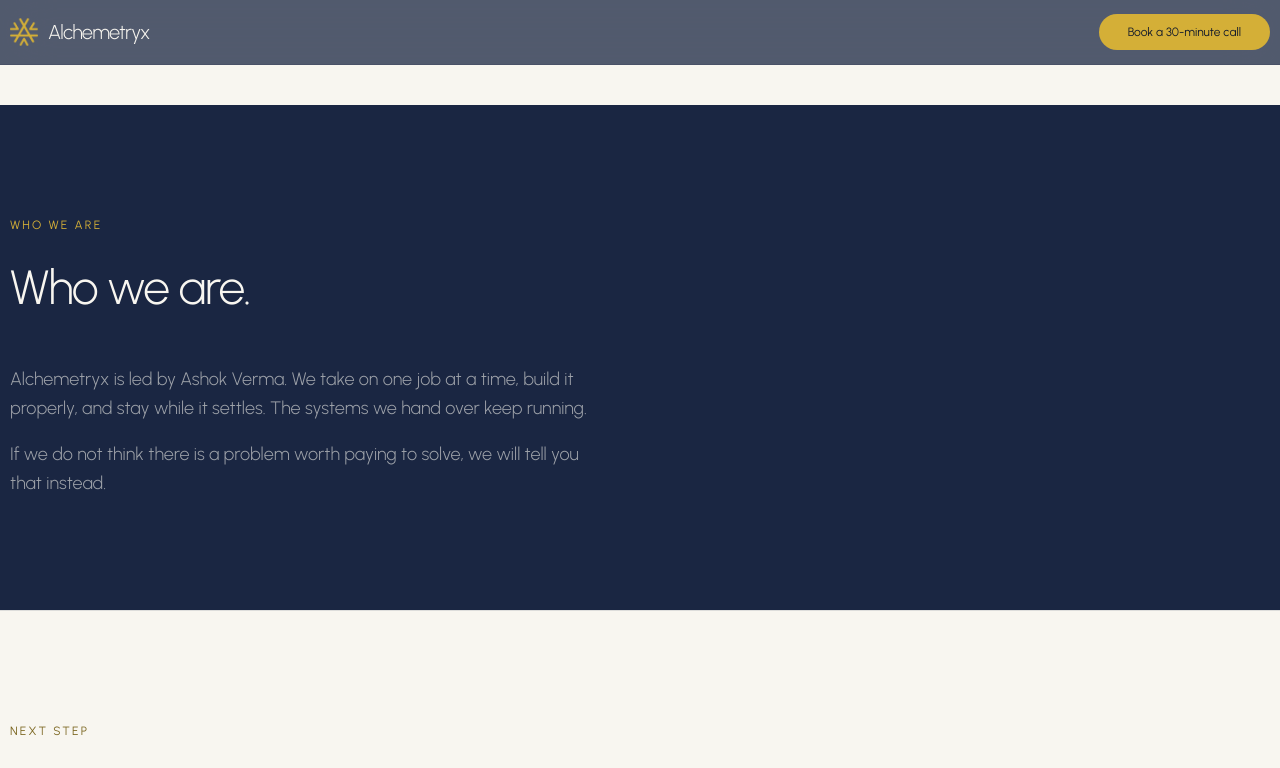
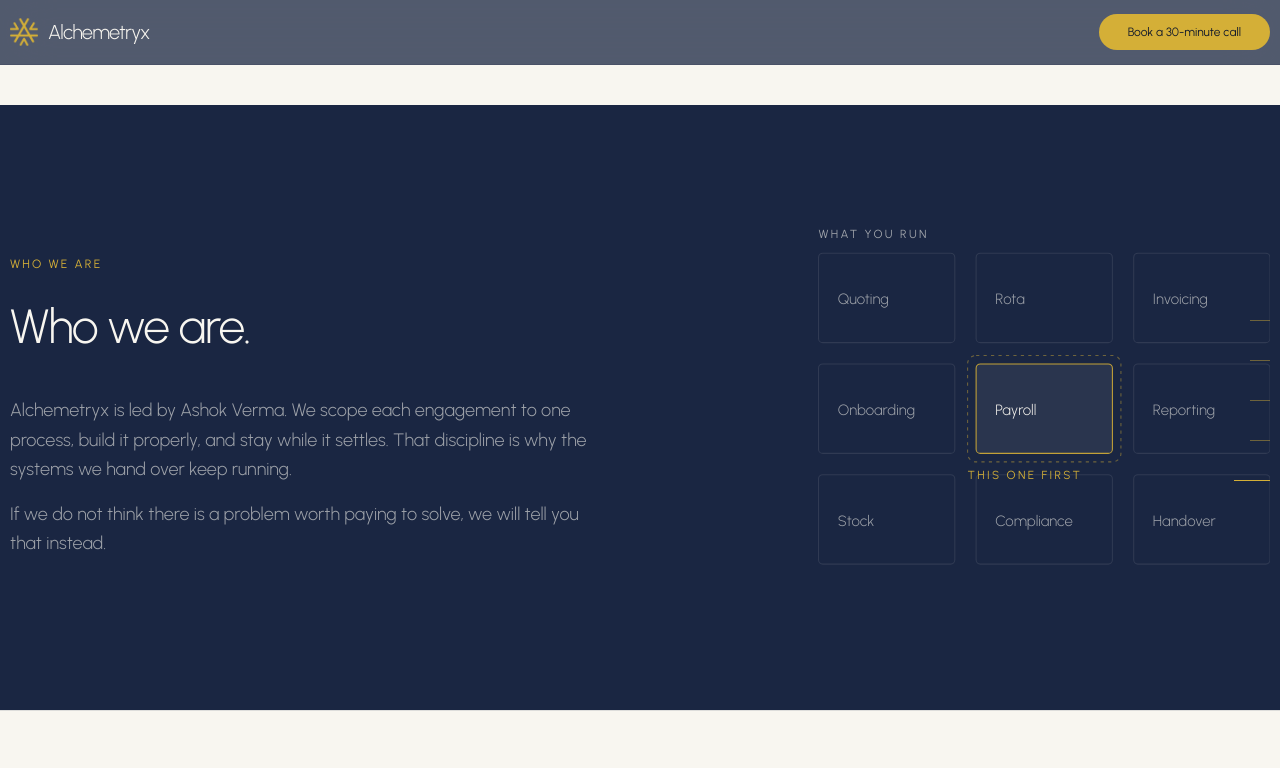
Before and after one commit to ashok-1986/alchemetryx-main, a Next.js app: page /about in a window 1280 px wide. Shown: the top 768 px of the page. Built offline with nearby package versions, Linux system fonts and the light colour scheme.

Commit message:
fix: add missing nav-items, nav-rail, and scope-diagram components

```diff
--- a/app/about/page.tsx
+++ b/app/about/page.tsx
@@ -17,6 +17,7 @@ export default function AboutPage() {
           eyebrow="WHO WE ARE"
           heading="Who we are."
           showCareRotaReference={false}
+          showCta={false}
         />
       </div>
       <CtaBlock />
--- a/app/layout.tsx
+++ b/app/layout.tsx
@@ -2,6 +2,7 @@ import type { Metadata } from "next";
 import { Urbanist } from "next/font/google";
 import "./globals.css";
 import { Nav } from "@/components/chrome/nav";
+import { NavRail } from "@/components/chrome/nav-rail";
 import { Footer } from "@/components/chrome/footer";
 import { OrganizationJsonLd } from "@/components/seo/structured-data";
 import { SmoothScroll } from "@/components/motion/smooth-scroll";
@@ -51,6 +52,7 @@ export default function RootLayout({
       <body className="min-h-screen bg-[var(--color-pearl)] text-[var(--color-ink)] antialiased flex flex-col">
         <SmoothScroll>
           <Nav />
+          <NavRail />
           <main className="flex-1 w-full">{children}</main>
           <Footer />
         </SmoothScroll>
--- /dev/null
+++ b/components/chrome/nav-items.ts
@@ -0,0 +1,15 @@
+/** One list, used by the rail and the mobile sheet. */
+export type NavItem = {
+  label: string;
+  href: string;
+  /** Set only for home-page anchors, so the rail can scroll-spy them. */
+  sectionId: string | null;
+};
+
+export const NAV_ITEMS: readonly NavItem[] = [
+  { label: "Top", href: "/", sectionId: null },
+  { label: "The Problem", href: "/#problem", sectionId: "problem" },
+  { label: "How We Work", href: "/#how-we-work", sectionId: "how-we-work" },
+  { label: "Proof", href: "/proof", sectionId: null },
+  { label: "About", href: "/about", sectionId: null },
+];
--- /dev/null
+++ b/components/chrome/nav-rail.tsx
@@ -0,0 +1,123 @@
+"use client";
+
+/**
+ * components/chrome/nav-rail.tsx
+ *
+ * The vertical menu. Built here, on our own stack — no Framer, no third-party
+ * component. Collapsed it is a stack of hairlines on the right edge. Hover or
+ * focus anywhere in it and it opens into a panel with the labels.
+ *
+ * Why a panel and not bare text: the rail floats over Sapphire sections and
+ * Pearl sections both, and no single text colour passes contrast on both. The
+ * panel gives the labels a known background, so Pearl on Sapphire every time.
+ *
+ * Desktop only. Below xl the mobile sheet in nav.tsx carries the same list.
+ */
+
+import { useEffect, useState } from "react";
+import Link from "next/link";
+import { usePathname } from "next/navigation";
+import { NAV_ITEMS, type NavItem } from "@/components/chrome/nav-items";
+import { cn } from "@/lib/utils";
+
+export function NavRail() {
+  const pathname = usePathname();
+  const [activeSection, setActiveSection] = useState<string | null>(null);
+  const [open, setOpen] = useState(false);
+
+  // Scroll spy. Only the home page has the anchored sections.
+  useEffect(() => {
+    if (pathname !== "/") {
+      setActiveSection(null);
+      return;
+    }
+
+    const ids = NAV_ITEMS.map((i) => i.sectionId).filter(
+      (id): id is string => id !== null
+    );
+    const nodes = ids
+      .map((id) => document.getElementById(id))
+      .filter((n): n is HTMLElement => n !== null);
+
+    if (nodes.length === 0) return;
+
+    const observer = new IntersectionObserver(
+      (entries) => {
+        const visible = entries
+          .filter((e) => e.isIntersecting)
+          .sort((a, b) => b.intersectionRatio - a.intersectionRatio)[0];
+        if (visible) setActiveSection(visible.target.id);
+      },
+      // a band across the middle of the viewport, so "active" means
+      // "the thing you are actually reading"
+      { rootMargin: "-45% 0px -45% 0px", threshold: 0 }
+    );
+
+    nodes.forEach((n) => observer.observe(n));
+    return () => observer.disconnect();
+  }, [pathname]);
+
+  const isActive = (item: NavItem) => {
+    if (item.sectionId) return pathname === "/" && activeSection === item.sectionId;
+    if (item.href === "/") return pathname === "/" && activeSection === null;
+    return pathname === item.href || pathname.startsWith(item.href + "/");
+  };
+
+  return (
+    <nav
+      aria-label="Section navigation"
+      onMouseEnter={() => setOpen(true)}
+      onMouseLeave={() => setOpen(false)}
+      onFocusCapture={() => setOpen(true)}
+      onBlurCapture={(e) => {
+        if (!e.currentTarget.contains(e.relatedTarget as Node)) setOpen(false);
+      }}
+      className="hidden xl:block fixed right-0 top-1/2 -translate-y-1/2 z-40"
+    >
+      <div
+        className={cn(
+          "flex flex-col items-end gap-1 py-4 pr-[10px] pl-5 rounded-l-xl",
+          "transition-[background-color,box-shadow,backdrop-filter] duration-200 ease-out",
+          open
+            ? "bg-[var(--color-sapphire)]/95 backdrop-blur-md shadow-[0_8px_40px_-12px_rgba(0,0,0,0.45)]"
+            : "bg-transparent"
+        )}
+      >
+        {NAV_ITEMS.map((item) => {
+          const active = isActive(item);
+          return (
+            <Link
+              key={item.label}
+              href={item.href}
+              aria-current={active ? "true" : undefined}
+              className="group flex items-center justify-end gap-3 py-2 pl-3 cursor-pointer focus-visible:outline-2 focus-visible:outline-[var(--color-gold)] focus-visible:outline-offset-2 rounded-sm"
+            >
+              <span
+                className={cn(
+                  "text-sm font-light whitespace-nowrap transition-[opacity,transform] duration-200 ease-out",
+                  open
+                    ? "opacity-100 translate-x-0"
+                    : "opacity-0 translate-x-2 pointer-events-none",
+                  active
+                    ? "text-[var(--color-gold)]"
+                    : "text-[var(--color-slate)] group-hover:text-[var(--color-pearl)]"
+                )}
+              >
+                {item.label}
+              </span>
+              <span
+                aria-hidden="true"
+                className={cn(
+                  "h-px shrink-0 transition-[width,background-color] duration-300 ease-out",
+                  active
+                    ? "w-9 bg-[var(--color-gold)]"
+                    : "w-5 bg-[var(--color-gold)]/45 group-hover:w-9 group-hover:bg-[var(--color-gold)]/80"
+                )}
+              />
+            </Link>
+          );
+        })}
+      </div>
+    </nav>
+  );
+}
--- /dev/null
+++ b/components/sections/scope-diagram.tsx
@@ -0,0 +1,81 @@
+/**
+ * components/sections/scope-diagram.tsx
+ *
+ * The visual that sits beside "Who you would be working with".
+ *
+ * It draws the one sentence next to it: a business runs many processes, and we
+ * take one of them at a time. Inline SVG so the labels are real text, brand
+ * tokens only so it cannot drift off-palette, no image request.
+ */
+const TILES = [
+  { x: 0,   y: 0,   label: "Quoting" },
+  { x: 148, y: 0,   label: "Rota" },
+  { x: 296, y: 0,   label: "Invoicing" },
+  { x: 0,   y: 104, label: "Onboarding" },
+  { x: 148, y: 104, label: "Payroll", active: true },
+  { x: 296, y: 104, label: "Reporting" },
+  { x: 0,   y: 208, label: "Stock" },
+  { x: 148, y: 208, label: "Compliance" },
+  { x: 296, y: 208, label: "Handover" },
+];
+
+export function ScopeDiagram({ className }: { className?: string }) {
+  return (
+    <svg
+      viewBox="-8 -34 432 358"
+      role="img"
+      aria-labelledby="scope-title scope-desc"
+      className={className}
+    >
+      <title id="scope-title">One process at a time</title>
+      <desc id="scope-desc">
+        Nine processes a business runs. One of them, payroll in this example, is
+        picked out and rebuilt first. The rest are left alone until it is working.
+      </desc>
+
+      <text x="0" y="-14" fill="var(--color-slate)" fontSize="11" letterSpacing="2.2">
+        WHAT YOU RUN
+      </text>
+
+      {TILES.map((t) => (
+        <g key={t.label}>
+          <rect
+            x={t.x}
+            y={t.y}
+            width="128"
+            height="84"
+            rx="4"
+            fill={t.active ? "var(--color-sapphire-raised)" : "none"}
+            stroke={t.active ? "var(--color-gold)" : "var(--color-sapphire-line)"}
+            strokeOpacity={t.active ? 0.9 : 0.55}
+          />
+          <text
+            x={t.x + 18}
+            y={t.y + 48}
+            fill={t.active ? "var(--color-pearl)" : "var(--color-slate)"}
+            fontSize="14"
+            fontWeight="300"
+          >
+            {t.label}
+          </text>
+        </g>
+      ))}
+
+      {/* the one we are on */}
+      <rect
+        x="140"
+        y="96"
+        width="144"
+        height="100"
+        rx="8"
+        fill="none"
+        stroke="var(--color-gold)"
+        strokeOpacity="0.45"
+        strokeDasharray="3 4"
+      />
+      <text x="140" y="212" fill="var(--color-gold)" fontSize="11" letterSpacing="2.2">
+        THIS ONE FIRST
+      </text>
+    </svg>
+  );
+}
--- a/components/sections/who-we-are.tsx
+++ b/components/sections/who-we-are.tsx
@@ -1,23 +1,32 @@
+import Link from "next/link";
 import { SectionFullBleed } from "@/components/sections/section-full-bleed";
 import { Reveal } from "@/components/motion/reveal";
+import { ScopeDiagram } from "@/components/sections/scope-diagram";
+import { Button } from "@/components/ui/button";
 
 interface WhoWeAreProps {
   headingLevel?: "h1" | "h2";
   eyebrow?: string;
   heading?: string;
   showCareRotaReference?: boolean;
+  /** The home page routes on to /about. The About page has nowhere to send you. */
+  showCta?: boolean;
 }
 
 export function WhoWeAre({
   headingLevel = "h2",
   eyebrow = "WHO YOU WOULD BE WORKING WITH",
-  heading = "A firm that builds the thing, not a deck about it.",
+  heading = "We build the thing, not a deck about it.",
   showCareRotaReference = true,
+  showCta = true,
 }: WhoWeAreProps = {}) {
   const HeadingTag = headingLevel;
 
   return (
     <SectionFullBleed id="who-we-are" tone="dark" fullHeight={false} className="py-20 md:py-28">
+      <div className="grid grid-cols-1 lg:grid-cols-12 gap-12 lg:gap-16 items-center">
+        {/* Left: the words */}
+        <div className="lg:col-span-7">
           <Reveal>
             <p className="text-xs uppercase tracking-[0.18em] text-[var(--color-gold)] mb-6">
               {eyebrow}
@@ -27,20 +36,40 @@ export function WhoWeAre({
             </HeadingTag>
           </Reveal>
 
-      <div className="mt-12">
           <Reveal delay={0.1}>
-          <div className="max-w-[65ch]">
+            <div className="mt-10 max-w-[62ch]">
               <p className="text-base md:text-lg font-light leading-relaxed text-[var(--color-slate)]">
-              Alchemetryx is led by Ashok Verma. We take on one job at a time, build it properly, and stay while it settles. The systems we hand over keep running.
+                Alchemetryx is led by Ashok Verma. We scope each engagement to one
+                process, build it properly, and stay while it settles. That discipline
+                is why the systems we hand over keep running.
                 {showCareRotaReference && (
                   <> The CareRota system above runs on our own infrastructure.</>
                 )}
               </p>
               <p className="mt-4 text-base md:text-lg font-light leading-relaxed text-[var(--color-slate)]">
-              If we do not think there is a problem worth paying to solve, we will tell you that instead.
+                If we do not think there is a problem worth paying to solve, we will
+                tell you that instead.
               </p>
             </div>
           </Reveal>
+
+          {showCta && (
+            <Reveal delay={0.2}>
+              <div className="mt-10">
+                <Button asChild variant="outline-dark" size="default">
+                  <Link href="/about">More about how we work</Link>
+                </Button>
+              </div>
+            </Reveal>
+          )}
+        </div>
+
+        {/* Right: the visual that was empty */}
+        <div className="lg:col-span-5">
+          <Reveal delay={0.15}>
+            <ScopeDiagram className="w-full h-auto max-w-[460px] lg:ml-auto" />
+          </Reveal>
+        </div>
       </div>
     </SectionFullBleed>
   );
```
Also changed, not shown: components/sections/how-we-work.tsx (+12 -8 lines), components/sections/the-problem.tsx (+8 -5 lines). Lines whose indentation alone changed are shown as unchanged.
